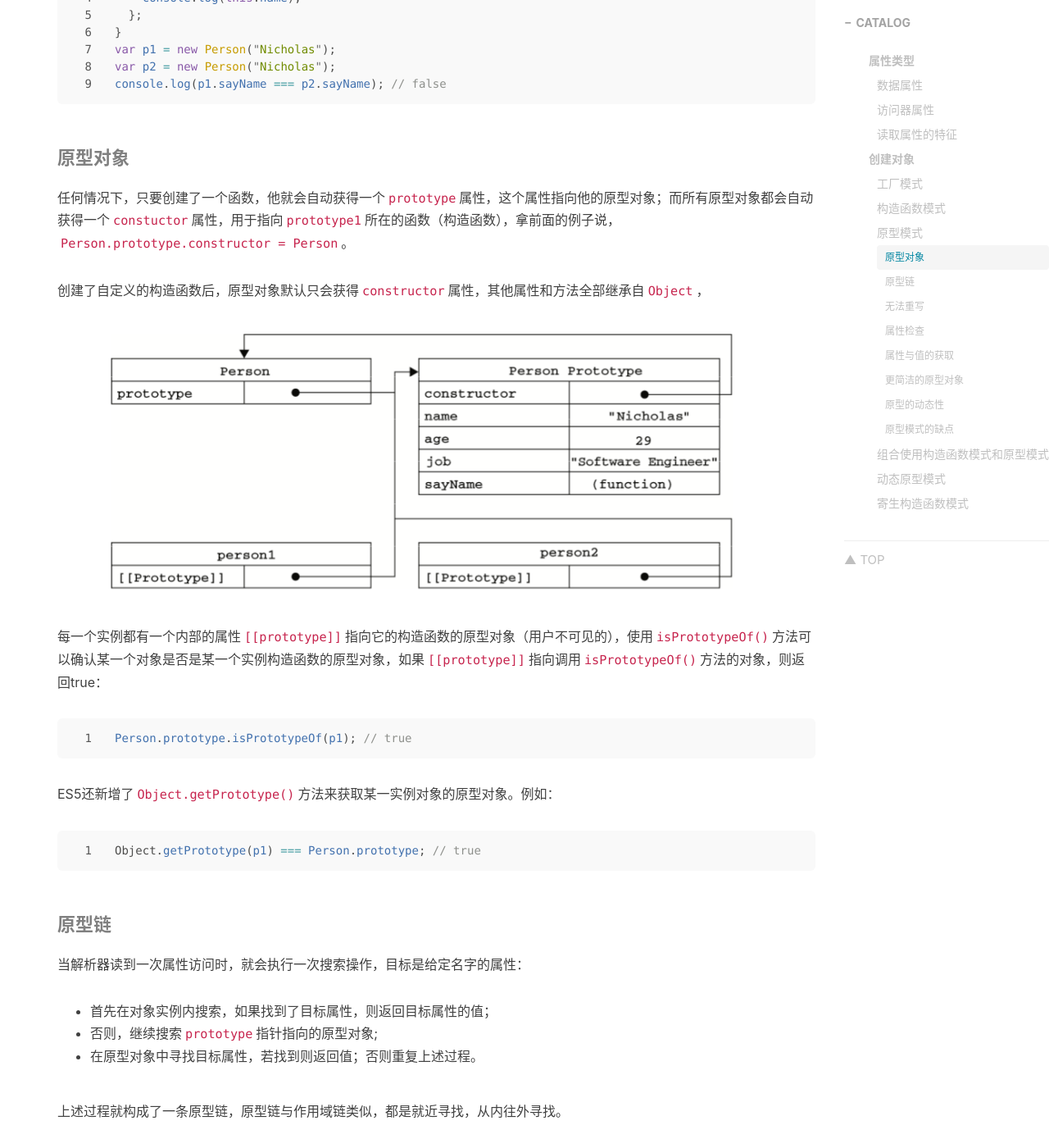
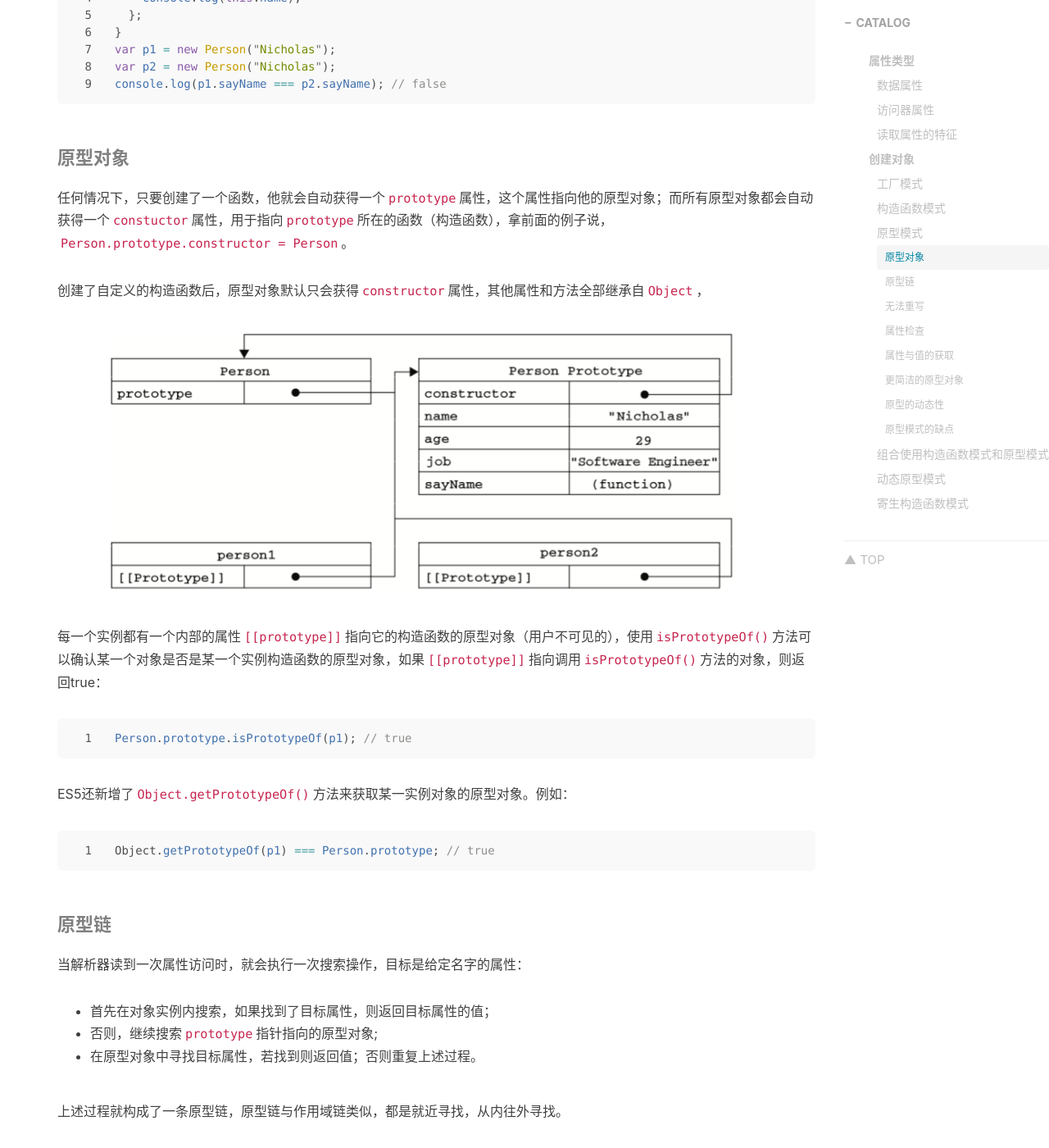
Before and after one commit to eliochiu/eliochiu.github.io, a Jekyll site: the page built from _posts/frontend/javascript/2022-11-02-frontend-js-oop-01.md, in a window 1280 px wide and 1400 px high, scrolled down 5838 px. Shown: the whole window at 82% size. Built offline with Jekyll 4.4.1, drawn with Linux system fonts in a browser that asks for light colours; nearby versions of some CDN libraries; comment, search, counter and statistics services are not loaded.

Commit message:
fix some typos

````diff
--- a/_posts/frontend/javascript/2022-11-02-frontend-js-oop-01.md
+++ b/_posts/frontend/javascript/2022-11-02-frontend-js-oop-01.md
@@ -195,7 +195,7 @@ console.log(p1.sayName === p2.sayName); // false
 ```
 
 #### 原型对象
-任何情况下，只要创建了一个函数，他就会自动获得一个`prototype`属性，这个属性指向他的原型对象；而所有原型对象都会自动获得一个`constuctor`属性，用于指向`prototype1`所在的函数（构造函数），拿前面的例子说，`Person.prototype.constructor = Person`。
+任何情况下，只要创建了一个函数，他就会自动获得一个`prototype`属性，这个属性指向他的原型对象；而所有原型对象都会自动获得一个`constuctor`属性，用于指向`prototype`所在的函数（构造函数），拿前面的例子说，`Person.prototype.constructor = Person`。
 
 创建了自定义的构造函数后，原型对象默认只会获得`constructor`属性，其他属性和方法全部继承自`Object`，
 
@@ -205,9 +205,9 @@ console.log(p1.sayName === p2.sayName); // false
 ```js
 Person.prototype.isPrototypeOf(p1); // true
 ```
-ES5还新增了`Object.getPrototype()`方法来获取某一实例对象的原型对象。例如：
+ES5还新增了`Object.getPrototypeOf()`方法来获取某一实例对象的原型对象。例如：
 ```js
-Object.getPrototype(p1) === Person.prototype; // true
+Object.getPrototypeOf(p1) === Person.prototype; // true
 ```
 
 #### 原型链
````
